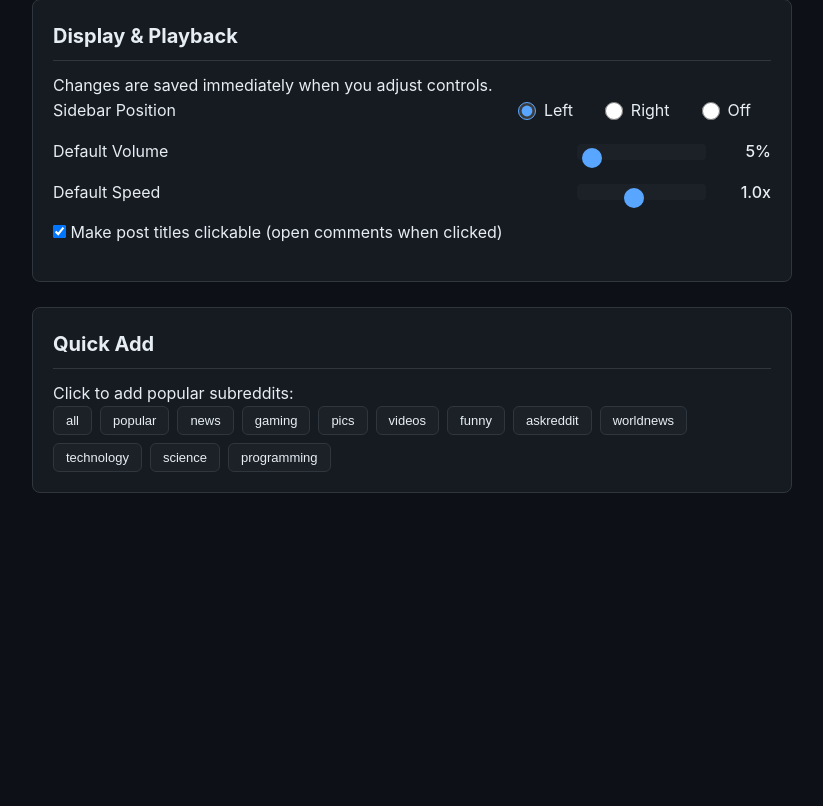
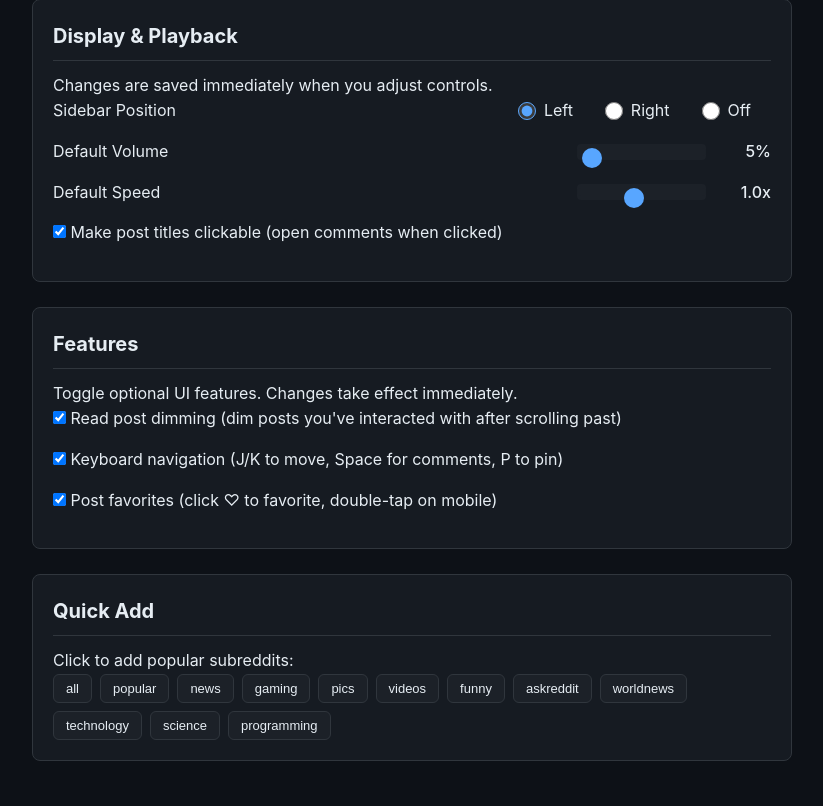
Before and after one commit to ThisIsMyAccountName/reddit-Reader, a Flask app: page /settings in a window 1280 px wide. Shown: the part 569-1375 px from the top of the page, without its empty margins (228-1051 px from the left). Before the commit the page ends 1062 px from the top, so only its background shows below. Run offline with Flask 3, Linux system fonts and the light colour scheme; a user stored in the database is signed in; some libraries are stand-ins or nearby versions.

Commit message:
'read' post dimming, keyboard shortcuts, favorite posts feature

```diff
--- a/docker-compose.yml
+++ b/docker-compose.yml
@@ -1,5 +1,6 @@
 services:
   reddit-reader:
+    init: true
     build:
       context: .
       dockerfile: Dockerfile
--- a/static/js/main.js
+++ b/static/js/main.js
@@ -441,6 +441,256 @@ document.addEventListener('keydown', (e) => {
             collapseGallery(gallery);
         });
     }
+});
+
+// ── Feature toggle helper ──
+// Features default to enabled; users can disable them in Settings.
+function isFeatureEnabled(key) {
+    const v = localStorage.getItem('feature_' + key);
+    return v === null ? true : v === 'true';
+}
+
+// ── Feature: "Read" Post Dimming ──
+// Posts the user interacted with get dimmed only after they scroll out of view.
+// Read IDs stored in sessionStorage so they reset each session.
+// "Interacted" IDs are tracked separately; the .post-read class is applied
+// by an IntersectionObserver once the post leaves the viewport.
+function getReadPosts() {
+    try { return new Set(JSON.parse(sessionStorage.getItem('readPosts') || '[]')); }
+    catch { return new Set(); }
+}
+function saveReadPosts(set) {
+    try { sessionStorage.setItem('readPosts', JSON.stringify([...set])); } catch {}
+}
+
+// Interacted posts that haven't scrolled out yet (pending dimming)
+const _interactedPostIds = getReadPosts(); // seed from storage
+
+// IntersectionObserver: when an interacted post leaves the viewport, dim it
+const _readObserver = new IntersectionObserver((entries) => {
+    entries.forEach(entry => {
+        const post = entry.target;
+        const id = post.dataset.postId;
+        if (!id) return;
+        if (!entry.isIntersecting && _interactedPostIds.has(id)) {
+            post.classList.add('post-read');
+        }
+    });
+}, { threshold: 0 });
+
+function markPostRead(postEl) {
+    if (!isFeatureEnabled('readDimming')) return;
+    const id = postEl?.dataset?.postId;
+    if (!id) return;
+    _interactedPostIds.add(id);
+    const readSet = getReadPosts();
+    readSet.add(id);
+    saveReadPosts(readSet);
+    // Start observing so dimming happens once it scrolls out
+    _readObserver.observe(postEl);
+}
+function restoreReadState(root) {
+    if (!isFeatureEnabled('readDimming')) return;
+    const readSet = getReadPosts();
+    if (!readSet.size) return;
+    (root || document).querySelectorAll('.post').forEach(post => {
+        if (readSet.has(post.dataset.postId)) {
+            // Interacted in a previous load — dim immediately + observe
+            post.classList.add('post-read');
+            _readObserver.observe(post);
+        }
+    });
+}
+// Expose globally so posts.js can call it
+window.markPostRead = markPostRead;
+window.restoreReadState = restoreReadState;
+
+// ── Feature: Favorites ──
+// Click the heart icon (desktop) or double-tap (mobile) to toggle favorite.
+// Stored in localStorage (persists across sessions).
+function getFavorites() {
+    try { return new Set(JSON.parse(localStorage.getItem('favorites') || '[]')); }
+    catch { return new Set(); }
+}
+function saveFavorites(set) {
+    try { localStorage.setItem('favorites', JSON.stringify([...set])); } catch {}
+}
+function showHeartAnimation(postEl) {
+    const heart = document.createElement('div');
+    heart.className = 'heart-burst';
+    heart.textContent = '❤️';
+    postEl.appendChild(heart);
+    heart.addEventListener('animationend', () => heart.remove());
+}
+function toggleFavorite(post) {
+    if (!isFeatureEnabled('favorites')) return;
+    const postId = post.dataset.postId;
+    if (!postId) return;
+    const icon = post.querySelector('.favorite-icon');
+    const favs = getFavorites();
+    if (favs.has(postId)) {
+        // Unfavorite
+        favs.delete(postId);
+        saveFavorites(favs);
+        if (icon) { icon.classList.remove('favorited'); icon.textContent = '♡'; icon.title = 'Favorite'; }
+        showHeartAnimation(post);
+    } else {
+        // Favorite
+        favs.add(postId);
+        saveFavorites(favs);
+        if (icon) { icon.classList.add('favorited'); icon.textContent = '❤️'; icon.title = 'Unfavorite'; }
+        showHeartAnimation(post);
+        markPostRead(post);
+    }
+}
+// Ensure every post has a heart icon (outline by default)
+function ensureHeartIcons(root) {
+    if (!isFeatureEnabled('favorites')) return;
+    (root || document).querySelectorAll('.post').forEach(post => {
+        if (post.querySelector('.favorite-icon')) return;
+        const metaLeft = post.querySelector('.post-meta-left');
+        if (!metaLeft) return;
+        const icon = document.createElement('span');
+        icon.className = 'favorite-icon';
+        icon.title = 'Favorite';
+        icon.textContent = '♡';
+        metaLeft.insertBefore(icon, metaLeft.firstChild);
+    });
+}
+function restoreFavorites(root) {
+    if (!isFeatureEnabled('favorites')) return;
+    ensureHeartIcons(root);
+    const favs = getFavorites();
+    if (!favs.size) return;
+    (root || document).querySelectorAll('.post').forEach(post => {
+        if (favs.has(post.dataset.postId)) {
+            const icon = post.querySelector('.favorite-icon');
+            if (icon) { icon.classList.add('favorited'); icon.textContent = '❤️'; icon.title = 'Unfavorite'; }
+        }
+    });
+}
+window.restoreFavorites = restoreFavorites;
+
+// Desktop: click on the heart icon to toggle favorite
+document.addEventListener('click', (e) => {
+    const icon = e.target.closest('.favorite-icon');
+    if (!icon) return;
+    e.stopPropagation();
+    const post = icon.closest('.post');
+    if (post) toggleFavorite(post);
+}, true);
+
+// Mobile: double-tap anywhere on the post to toggle favorite
+const isTouchDevice = 'ontouchstart' in window || navigator.maxTouchPoints > 0;
+if (isTouchDevice) {
+    document.addEventListener('dblclick', (e) => {
+        const post = e.target.closest('.post');
+        if (!post) return;
+        if (e.target.closest('a, button, input, select, video, audio, .video-controls, .comment')) return;
+        toggleFavorite(post);
+    });
+}
+
+// ── Feature: Keyboard Navigation ──
+// J/K = next/prev post, Space = toggle comments, P = toggle pin, Esc = close
+let kbFocusIndex = -1;
+
+function getAllPosts() {
+    return document.querySelectorAll('.post');
+}
+
+function findFirstVisiblePostIndex() {
+    const posts = getAllPosts();
+    for (let i = 0; i < posts.length; i++) {
+        const rect = posts[i].getBoundingClientRect();
+        // Post is visible if its bottom is below the top of the viewport
+        // and its top is at most 60% down the viewport
+        if (rect.bottom > 0 && rect.top < window.innerHeight * 0.6) return i;
+    }
+    return 0;
+}
+
+function focusPost(index) {
+    const posts = getAllPosts();
+    if (posts.length === 0) return;
+    // Clamp
+    index = Math.max(0, Math.min(index, posts.length - 1));
+    // Remove previous focus
+    const prev = document.querySelector('.post-focused');
+    if (prev) prev.classList.remove('post-focused');
+    // Apply new focus
+    const post = posts[index];
+    post.classList.add('post-focused');
+    // Scroll the post to a few px above the top of the viewport
+    const targetY = post.getBoundingClientRect().top + window.scrollY - 12;
+    window.scrollTo({ top: targetY, behavior: 'smooth' });
+    kbFocusIndex = index;
+}
+
+function getFocusedPost() {
+    return document.querySelector('.post-focused');
+}
+
+document.addEventListener('keydown', (e) => {
+    if (!isFeatureEnabled('keyboardNav')) return;
+    // Don't hijack when typing in inputs
+    if (e.target.matches('input, textarea, select, [contenteditable]')) return;
+
+    const key = e.key.toLowerCase();
+
+    if (key === 'j') {
+        // Next post (start from currently visible if no focus yet)
+        if (kbFocusIndex < 0) kbFocusIndex = findFirstVisiblePostIndex() - 1;
+        focusPost(kbFocusIndex + 1);
+        e.preventDefault();
+    } else if (key === 'k') {
+        // Previous post (start from currently visible if no focus yet)
+        if (kbFocusIndex < 0) kbFocusIndex = findFirstVisiblePostIndex() + 1;
+        focusPost(kbFocusIndex - 1);
+        e.preventDefault();
+    } else if (key === ' ') {
+        // Space = toggle comments on focused post
+        const post = getFocusedPost();
+        if (!post) return;
+        e.preventDefault();
+        post.click(); // triggers the existing post click handler
+    } else if (key === 'p') {
+        // Toggle pin on focused post
+        const post = getFocusedPost();
+        if (!post) return;
+        e.preventDefault();
+        const pinForm = post.querySelector('.inline-form');
+        if (pinForm) {
+            pinForm.dispatchEvent(new Event('submit', { bubbles: true, cancelable: true }));
+        }
+    } else if (key === 'escape') {
+        const post = getFocusedPost();
+        if (post) {
+            // First: close comments if open
+            const comments = post.querySelector('.post-top-comments');
+            if (comments && !comments.hidden) {
+                comments.hidden = true;
+                return;
+            }
+        }
+        // Then: collapse expanded galleries (existing handler also fires)
+        // Finally: clear focus
+        if (post) {
+            post.classList.remove('post-focused');
+            kbFocusIndex = -1;
+        }
+    }
+});
+
+// ── Restore state on load and after infinite scroll ──
+document.addEventListener('DOMContentLoaded', () => {
+    restoreReadState(document);
+    restoreFavorites(document);
+});
+document.addEventListener('newPostsAdded', (event) => {
+    const root = event.detail?.container || document;
+    restoreReadState(root);
+    restoreFavorites(root);
 });
 
 // Global Video Manager to ensure only one video plays at a time (the most visible one)
@@ -929,12 +1179,19 @@ function initMediaResizers(rootElement) {
         // Do not lift CSS caps on init. Ensure default rendering fits container.
         // Skip for gallery images — their CSS width (50%) should be preserved.
         const isGalleryImage = target.classList && target.classList.contains('gallery-image');
+        const isInReadPost = !!target.closest('.post-read');
         if (!container.dataset.wasResized && !isGalleryImage) {
             try {
-                target.style.width = '100%';
+                // Read posts start smaller so they're visually distinct
+                target.style.width = isInReadPost ? '50%' : '100%';
                 target.style.height = 'auto';
                 container.style.width = '';
                 container.style.height = '';
+            } catch (e) {}
+        }
+        if (!container.dataset.wasResized && isGalleryImage && isInReadPost) {
+            try {
+                target.style.width = '30%';
             } catch (e) {}
         }
 
@@ -1070,6 +1327,9 @@ function initMediaResizers(rootElement) {
                 const gallery = container.closest('.gallery');
                 if (gallery) gallery.dataset.didResize = 'true';
                 window.__didMediaResize = true;
+                // Mark post as read after resizing media
+                const post = container.closest('.post');
+                if (post && window.markPostRead) window.markPostRead(post);
             }
         };
 
--- a/static/js/posts.js
+++ b/static/js/posts.js
@@ -370,6 +370,8 @@
                 } else {
                     commentsContainer.hidden = false;
                 }
+                // Mark post as read when user expands comments
+                if (window.markPostRead) window.markPostRead(post);
             } else {
                 commentsContainer.hidden = true;
             }
--- a/templates/settings.html
+++ b/templates/settings.html
@@ -102,6 +102,30 @@
             <label>
                 {{ behavior_form.title_links(class_="ajax-setting", data_field="title_links") }}
                 Make post titles clickable (open comments when clicked)
+            </label>
+        </div>
+    </div>
+
+    <div class="settings-section">
+        <h2>Features</h2>
+        <p class="form-help">Toggle optional UI features. Changes take effect immediately.</p>
+
+        <div class="setting-row">
+            <label>
+                <input type="checkbox" id="toggle-read-dimming" class="feature-toggle" data-feature="readDimming">
+                Read post dimming (dim posts you've interacted with after scrolling past)
+            </label>
+        </div>
+        <div class="setting-row">
+            <label>
+                <input type="checkbox" id="toggle-keyboard-nav" class="feature-toggle" data-feature="keyboardNav">
+                Keyboard navigation (J/K to move, Space for comments, P to pin)
+            </label>
+        </div>
+        <div class="setting-row">
+            <label>
+                <input type="checkbox" id="toggle-favorites" class="feature-toggle" data-feature="favorites">
+                Post favorites (click ♡ to favorite, double-tap on mobile)
             </label>
         </div>
     </div>
@@ -297,6 +321,17 @@
                 }
             });
         });
+
+        // Feature toggles (stored in localStorage)
+        document.querySelectorAll('.feature-toggle').forEach((el) => {
+            const feature = el.dataset.feature;
+            // Default to enabled
+            const stored = localStorage.getItem('feature_' + feature);
+            el.checked = stored === null ? true : stored === 'true';
+            el.addEventListener('change', () => {
+                localStorage.setItem('feature_' + feature, el.checked);
+            });
+        });
     });
 </script>
 {% endblock %}
```
Also changed, not shown: static/style.css (+59 -1 lines).
